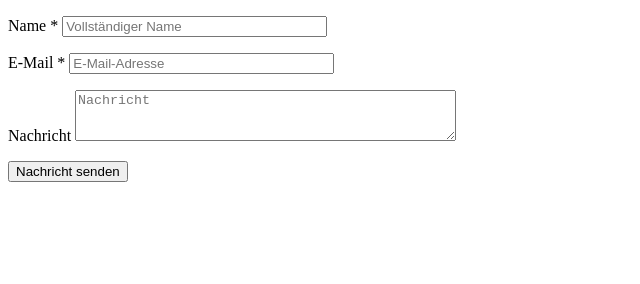
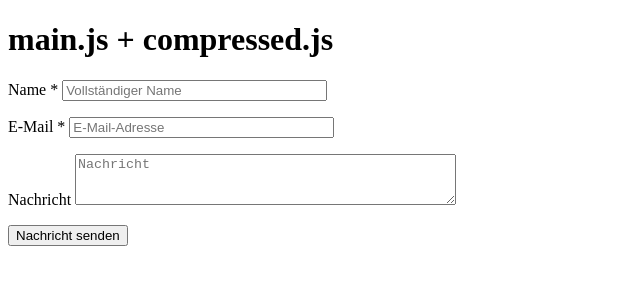
Before and after one commit to asir-sar/platinum, a plain HTML site: page test.html in a window 1280 px wide. Shown: the whole page, without its empty margins (0-640 px from the left). Drawn offline with Linux system fonts and the light colour scheme.

Commit message:
Update test.html

```diff
--- a/test.html
+++ b/test.html
@@ -1,3 +1,4 @@
+
 <!DOCTYPE html>
 <html lang="en">
 <head>
@@ -6,6 +7,7 @@
     <title>Document</title>
 </head>
 <body>
+	<h1>main.js + compressed.js</h1>
     <form class="contact-form" method="post"
         action="https://nodejs-serverless-function-express-mu-three-16.vercel.app/api/submit">
         <input type="hidden" name="form_type" value="footer">
```
